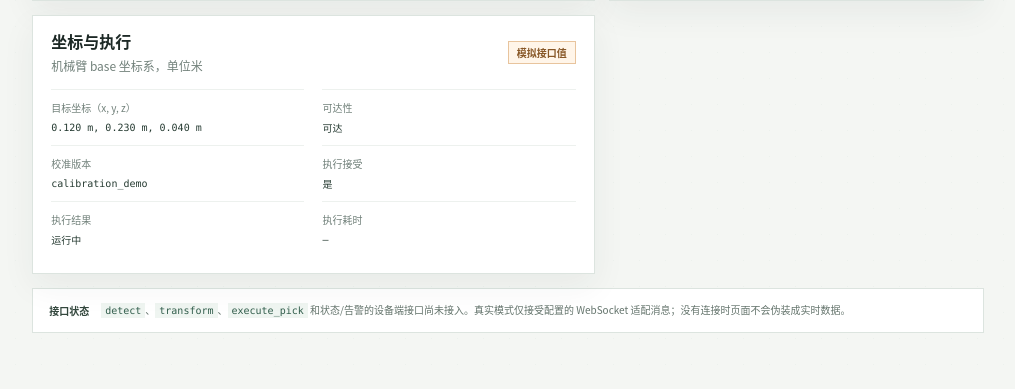
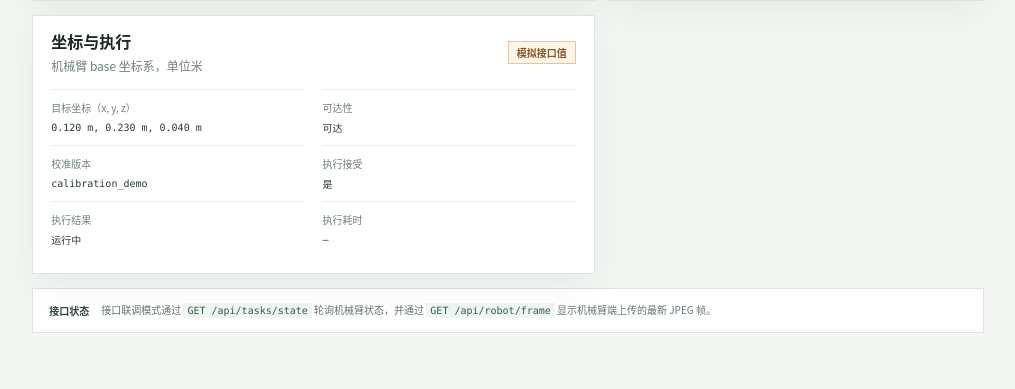
Before and after one commit to gengqi0807/cv-robotic-arm-waste-sorting-system, a Flask app: page /monitor in a window 1280 px wide. Shown: the part 806-1195 px from the top of the page, without its empty margins (245-1260 px from the left). Run offline with Flask 3, Linux system fonts and the light colour scheme.

Commit message:
前后端接口联调

```diff
--- a/app.py
+++ b/app.py
@@ -7,10 +7,34 @@ from datetime import date, datetime, time, timedelta, timezone
 from decimal import Decimal
 import io
 import math
+import os
+import hmac
+import threading
+import time as monotonic_time
+from pathlib import Path
 from typing import Any
+from uuid import uuid4
 
 from flask import Flask, Response, jsonify, redirect, render_template, request, url_for
 from werkzeug.exceptions import HTTPException
+
+
+def load_local_env() -> None:
+    """Load simple KEY=VALUE settings from the ignored local .env file."""
+    env_path = Path(__file__).with_name(".env")
+    if not env_path.is_file():
+        return
+    for line in env_path.read_text(encoding="utf-8").splitlines():
+        stripped = line.strip()
+        if not stripped or stripped.startswith("#") or "=" not in stripped:
+            continue
+        key, value = stripped.split("=", 1)
+        key, value = key.strip(), value.strip().strip("\"'")
+        if key:
+            os.environ.setdefault(key, value)
+
+
+load_local_env()
 
 from database import get_connection, load_db_config
 
@@ -36,6 +60,8 @@ CLASS_IDS = {"recyclable", "kitchen", "hazardous", "other"}
 MAX_RECENT_EVENTS = 500
 DEFAULT_PAGE_SIZE = 50
 MAX_PAGE_SIZE = 100
+TASK_STATES = {"idle", "running", "paused", "finished", "fault", "estop"}
+ROBOT_STATES = {"idle", "running", "paused", "fault", "estop"}
 
 
 class RequestError(ValueError):
@@ -169,12 +195,67 @@ def create_app(
 ) -> Flask:
     app = Flask(__name__)
     app.config.update(test_config or {})
+    app.config.setdefault("ROBOT_BRIDGE_TOKEN", os.environ.get("ROBOT_BRIDGE_TOKEN", ""))
+    bridge_lock = threading.RLock()
+    bridge = {
+        "task_id": None,
+        "task_state": "idle",
+        "robot_state": "idle",
+        "updated_at_ms": None,
+        "last_seen_monotonic": None,
+        "message": "等待机械臂连接。",
+        "detections": [],
+        "is_busy": False,
+        "last_command_seq": 0,
+        "latest_frame": None,
+        "latest_frame_id": None,
+        "latest_frame_timestamp_ms": None,
+        "commands": [],
+    }
+    app.extensions["robot_bridge"] = bridge
+    app.extensions["robot_bridge_lock"] = bridge_lock
     if connection_factory is None:
         db_config = load_db_config(app.config.get("DB_CONFIG_PATH"))
         connection_factory = lambda: get_connection(db_config)
 
     def open_connection() -> Any:
         return connection_factory()
+
+    def bridge_snapshot() -> dict[str, Any]:
+        with bridge_lock:
+            online = (
+                bridge["last_seen_monotonic"] is not None
+                and monotonic_time.monotonic() - bridge["last_seen_monotonic"] <= 5
+            )
+            return {
+                "task_id": bridge["task_id"],
+                "task_state": bridge["task_state"],
+                "robot_state": bridge["robot_state"] if online else "idle",
+                "device_online": online,
+                "timestamp_ms": bridge["updated_at_ms"],
+                "message": bridge["message"] if online else "机械臂未连接或心跳超时。",
+                "detections": list(bridge["detections"]),
+                "is_busy": bool(bridge["is_busy"]),
+                "last_command_seq": bridge["last_command_seq"],
+            }
+
+    def require_robot_token() -> tuple[Any, int] | None:
+        configured_token = app.config.get("ROBOT_BRIDGE_TOKEN")
+        if not isinstance(configured_token, str) or not configured_token:
+            return jsonify({"error": "服务端未配置 ROBOT_BRIDGE_TOKEN。"}), 503
+        supplied = request.headers.get("Authorization", "")
+        expected = f"Bearer {configured_token}"
+        if not hmac.compare_digest(supplied, expected):
+            return jsonify({"error": "设备认证失败。"}), 401
+        return None
+
+    def require_same_origin() -> tuple[Any, int] | None:
+        origin = request.headers.get("Origin")
+        if origin:
+            expected_origin = request.host_url.rstrip("/")
+            if not hmac.compare_digest(origin.rstrip("/"), expected_origin):
+                return jsonify({"error": "跨来源任务控制请求已拒绝。"}), 403
+        return None
 
     @app.get("/")
     def home_page() -> Response:
@@ -195,6 +276,162 @@ def create_app(
     @app.get("/monitor")
     def monitor_page() -> str:
         return render_template("monitor.html")
+
+    @app.post("/api/tasks/control")
+    def control_task() -> tuple[Any, int] | Any:
+        origin_error = require_same_origin()
+        if origin_error:
+            return origin_error
+        payload = request.get_json(silent=True)
+        if not isinstance(payload, dict):
+            raise RequestError("请求体必须是 JSON 对象。")
+        command = payload.get("command")
+        if command not in {"start", "pause", "resume", "finish"}:
+            raise RequestError("command 必须是 start、pause、resume 或 finish。")
+        for field, max_length in (("operator_id", 64), ("session_id", 64), ("request_id", 64)):
+            value = payload.get(field)
+            if not isinstance(value, str) or not value.strip() or len(value) > max_length:
+                raise RequestError(f"字段 {field} 必须是1到{max_length}个字符的非空字符串。")
+        if payload.get("task_mode") not in {"single", "continuous"}:
+            raise RequestError("task_mode 必须是 single 或 continuous。")
+
+        with bridge_lock:
+            online = (
+                bridge["last_seen_monotonic"] is not None
+                and monotonic_time.monotonic() - bridge["last_seen_monotonic"] <= 5
+            )
+            if not online:
+                return jsonify({"accepted": False, "reason_code": "ROBOT_OFFLINE", "message": "机械臂未在线，未发送任务命令。"}), 409
+            state = bridge["task_state"]
+            allowed = {
+                "start": {"idle", "finished"},
+                "pause": {"running"},
+                "resume": {"paused"},
+                "finish": {"running", "paused"},
+            }
+            if state not in allowed[command]:
+                return jsonify({"accepted": False, "reason_code": "INVALID_TRANSITION", "message": f"当前状态 {state} 不允许执行 {command}。"}), 409
+            task_id = uuid4().hex if command == "start" else bridge["task_id"]
+            next_state = {"start": "running", "pause": "paused", "resume": "running", "finish": "finished"}[command]
+            bridge["last_command_seq"] += 1
+            queued = {
+                "seq": bridge["last_command_seq"],
+                "command": command,
+                "task_id": task_id,
+                "task_mode": payload["task_mode"],
+                "created_at_ms": int(monotonic_time.time() * 1000),
+            }
+            bridge["commands"].append(queued)
+            bridge["commands"] = bridge["commands"][-100:]
+            bridge["task_id"] = task_id
+            bridge["task_state"] = next_state
+            bridge["updated_at_ms"] = queued["created_at_ms"]
+            bridge["message"] = f"任务命令已排队：{command}。"
+            result = bridge_snapshot()
+        return jsonify({"accepted": True, **result, "command_seq": queued["seq"]})
+
+    @app.get("/api/tasks/state")
+    def get_task_state() -> Any:
+        return jsonify(bridge_snapshot())
+
+    @app.post("/api/robot/connect")
+    def connect_robot() -> tuple[Any, int] | Any:
+        auth_error = require_robot_token()
+        if auth_error:
+            return auth_error
+        now_ms = int(monotonic_time.time() * 1000)
+        with bridge_lock:
+            bridge["last_seen_monotonic"] = monotonic_time.monotonic()
+            bridge["updated_at_ms"] = now_ms
+            bridge["robot_state"] = "idle"
+            bridge["is_busy"] = False
+            bridge["detections"] = []
+            bridge["message"] = "机械臂客户端已连接，等待任务启动。"
+            # 新进程从当前序号开始，避免重放上次进程遗留的启动命令。
+            cursor = bridge["last_command_seq"]
+        return jsonify({"after_seq": cursor, "timestamp_ms": now_ms})
+
+    @app.get("/api/robot/poll")
+    def poll_robot() -> tuple[Any, int] | Any:
+        auth_error = require_robot_token()
+        if auth_error:
+            return auth_error
+        try:
+            after_seq = int(request.args.get("after_seq", "0"))
+        except ValueError as error:
+            raise RequestError("after_seq 必须是非负整数。") from error
+        if after_seq < 0:
+            raise RequestError("after_seq 必须是非负整数。")
+        with bridge_lock:
+            bridge["last_seen_monotonic"] = monotonic_time.monotonic()
+            commands = [item for item in bridge["commands"] if item["seq"] > after_seq]
+            return jsonify({"commands": commands, "last_command_seq": bridge["last_command_seq"], "timestamp_ms": int(monotonic_time.time() * 1000)})
+
+    @app.post("/api/robot/status")
+    def report_robot_status() -> tuple[Any, int] | Any:
+        auth_error = require_robot_token()
+        if auth_error:
+            return auth_error
+        payload = request.get_json(silent=True)
+        if not isinstance(payload, dict):
+            raise RequestError("请求体必须是 JSON 对象。")
+        task_state = payload.get("task_state")
+        robot_state = payload.get("robot_state")
+        if task_state not in TASK_STATES or robot_state not in ROBOT_STATES:
+            raise RequestError("task_state 或 robot_state 无效。")
+        detections = payload.get("detections", [])
+        if not isinstance(detections, list) or len(detections) > 20 or any(not isinstance(item, str) or len(item) > 64 for item in detections):
+            raise RequestError("detections 必须是最多20个字符串组成的数组。")
+        is_busy = payload.get("is_busy", False)
+        if not isinstance(is_busy, bool):
+            raise RequestError("is_busy 必须是布尔值。")
+        message = payload.get("message", "")
+        if not isinstance(message, str) or len(message) > 256:
+            raise RequestError("message 必须是不超过256个字符的字符串。")
+        with bridge_lock:
+            bridge["task_state"] = task_state
+            bridge["robot_state"] = robot_state
+            bridge["task_id"] = payload.get("task_id") or bridge["task_id"]
+            bridge["detections"] = detections
+            bridge["is_busy"] = is_busy
+            bridge["message"] = message or "设备遥测正常。"
+            bridge["last_seen_monotonic"] = monotonic_time.monotonic()
+            bridge["updated_at_ms"] = int(monotonic_time.time() * 1000)
+        return jsonify({"accepted": True, "timestamp_ms": bridge["updated_at_ms"]})
+
+    @app.post("/api/robot/frame")
+    def upload_robot_frame() -> tuple[Any, int] | Any:
+        """接受机械臂端上传的最新 JPEG 帧，供监控页读取。"""
+        auth_error = require_robot_token()
+        if auth_error:
+            return auth_error
+        if request.mimetype != "image/jpeg":
+            return jsonify({"error": "视频帧必须使用 image/jpeg。"}), 415
+        frame = request.get_data(cache=False)
+        if not frame or len(frame) > 2 * 1024 * 1024:
+            return jsonify({"error": "视频帧为空或超过2MB。"}), 413
+        now_ms = int(monotonic_time.time() * 1000)
+        frame_id = request.headers.get("X-Frame-Id", f"frame_{now_ms}")[:64]
+        with bridge_lock:
+            bridge["latest_frame"] = frame
+            bridge["latest_frame_id"] = frame_id
+            bridge["latest_frame_timestamp_ms"] = now_ms
+            bridge["last_seen_monotonic"] = monotonic_time.monotonic()
+        return jsonify({"accepted": True, "frame_id": frame_id, "timestamp_ms": now_ms})
+
+    @app.get("/api/robot/frame")
+    def get_robot_frame() -> Response:
+        with bridge_lock:
+            frame = bridge["latest_frame"]
+            frame_id = bridge["latest_frame_id"]
+            timestamp_ms = bridge["latest_frame_timestamp_ms"]
+        if not frame:
+            return Response(status=204)
+        response = Response(frame, mimetype="image/jpeg")
+        response.headers["Cache-Control"] = "no-store, no-cache, must-revalidate"
+        response.headers["X-Frame-Id"] = frame_id or ""
+        response.headers["X-Frame-Timestamp-Ms"] = str(timestamp_ms or "")
+        return response
 
     @app.errorhandler(RequestError)
     def handle_request_error(error: RequestError) -> tuple[Any, int]:
@@ -367,4 +604,4 @@ app = create_app()
 
 
 if __name__ == "__main__":
-    app.run(host="127.0.0.1", port=5000, debug=False)
+    app.run(host=os.environ.get("FLASK_HOST", "0.0.0.0"), port=int(os.environ.get("FLASK_PORT", "5000")), debug=False)
--- a/static/js/monitor.js
+++ b/static/js/monitor.js
@@ -35,6 +35,8 @@ const elements = {
 
 let monitorMode = "mock";
 let monitorSocket = null;
+let monitorPollTimer = null;
+let framePollTimer = null;
 let demoFrame = 1;
 
 function localTime(timestampMs = Date.now()) {
@@ -144,6 +146,63 @@ function mockTick() {
   elements.cameraTimestamp.textContent = localTime(timestamp);
 }
 
+function clearLiveData() {
+  document.querySelector("#detected-class").textContent = "暂无设备识别";
+  document.querySelector("#detected-confidence").textContent = "—";
+  document.querySelector("#detected-pixel").textContent = "—";
+  document.querySelector("#detected-box").textContent = "—";
+  document.querySelector("#detected-frame").textContent = "—";
+  document.querySelector("#detected-duration").textContent = "—";
+  document.querySelector("#target-position").textContent = "—";
+  document.querySelector("#target-reachable").textContent = "—";
+  document.querySelector("#target-calibration").textContent = "—";
+  document.querySelector("#execute-accepted").textContent = "—";
+  document.querySelector("#execute-result").textContent = "—";
+  document.querySelector("#execute-duration").textContent = "—";
+  elements.detectSource.textContent = "暂无视觉数据";
+  elements.motionSource.textContent = "暂无执行数据";
+  elements.cameraLiveLabel.textContent = "无视频流";
+  elements.cameraSource.textContent = "无相机视频";
+  elements.cameraSourceDetail.textContent = "等待机械臂上传 JPEG 帧";
+  elements.cameraCaption.textContent = "连接后显示机械臂端实时上传画面";
+}
+
+async function pollMonitorState() {
+  if (monitorMode !== "live") return;
+  try {
+    const response = await fetch("/api/tasks/state", { headers: { Accept: "application/json" } });
+    const body = await response.json();
+    if (!response.ok) throw new Error(body.error || `状态查询失败（HTTP ${response.status}）`);
+    updateRobotState({ robot_state: body.robot_state, message: body.message, timestamp_ms: body.timestamp_ms, recoverable: body.robot_state !== "fault" });
+    if (body.detections && body.detections.length) updateDetection({ detections: body.detections }, "机械臂状态");
+    elements.error.hidden = true;
+  } catch (error) {
+    elements.error.textContent = `状态查询失败：${error.message}`;
+    elements.error.hidden = false;
+  }
+}
+
+async function pollRobotFrame() {
+  if (monitorMode !== "live") return;
+  const response = await fetch(`/api/robot/frame?t=${Date.now()}`, { cache: "no-store" });
+  if (response.status === 204) return;
+  if (!response.ok) throw new Error(`视频帧读取失败（HTTP ${response.status}）`);
+  const blob = await response.blob();
+  const objectUrl = URL.createObjectURL(blob);
+  const previousUrl = elements.image.dataset.objectUrl;
+  elements.image.src = objectUrl;
+  elements.image.dataset.objectUrl = objectUrl;
+  elements.image.hidden = false;
+  elements.scene.hidden = true;
+  if (previousUrl) URL.revokeObjectURL(previousUrl);
+  elements.cameraLiveLabel.textContent = "实时画面";
+  elements.cameraSource.textContent = "机械臂相机";
+  elements.cameraSourceDetail.textContent = "HTTP JPEG 帧";
+  elements.cameraCaption.textContent = "机械臂端实时上传画面";
+  elements.cameraTimestamp.textContent = localTime(response.headers.get("X-Frame-Timestamp-Ms") || Date.now());
+  elements.frameId.textContent = response.headers.get("X-Frame-Id") || "—";
+}
+
 function connectSocket() {
   const address = elements.wsUrl.value.trim();
   if (!address) {
@@ -198,9 +257,23 @@ document.querySelectorAll('input[name="monitor-mode"]').forEach((input) => {
     elements.modePill.textContent = live ? "接口联调" : "模拟数据";
     elements.modePill.classList.toggle("live", live);
     elements.modeDescription.textContent = live
-      ? "模拟刷新已停止；等待真实消息或配置的最近图片。"
+      ? "通过 HTTP 轮询机械臂状态，并读取机械臂端上传的最新 JPEG 帧。"
       : "画面、识别、坐标和执行状态均为本地演示值。";
     elements.connection.hidden = !live;
+    if (live) {
+      clearLiveData();
+      pollMonitorState();
+      pollRobotFrame().catch((error) => { elements.error.textContent = `视频帧读取失败：${error.message}`; elements.error.hidden = false; });
+      if (!monitorPollTimer) monitorPollTimer = window.setInterval(pollMonitorState, 1000);
+      if (!framePollTimer) framePollTimer = window.setInterval(() => pollRobotFrame().catch(() => {}), 500);
+    } else if (monitorPollTimer) {
+      window.clearInterval(monitorPollTimer);
+      monitorPollTimer = null;
+    }
+    if (!live && framePollTimer) {
+      window.clearInterval(framePollTimer);
+      framePollTimer = null;
+    }
     if (!live) {
       if (monitorSocket) monitorSocket.close();
       monitorSocket = null;
--- a/templates/monitor.html
+++ b/templates/monitor.html
@@ -105,7 +105,7 @@
 
       <section class="contract-note">
         <strong>接口状态</strong>
-        <span><code>detect</code>、<code>transform</code>、<code>execute_pick</code> 和状态/告警的设备端接口尚未接入。真实模式仅接受配置的 WebSocket 适配消息；没有连接时页面不会伪装成实时数据。</span>
+        <span>接口联调模式通过 <code>GET /api/tasks/state</code> 轮询机械臂状态，并通过 <code>GET /api/robot/frame</code> 显示机械臂端上传的最新 JPEG 帧。</span>
       </section>
     </main>
   </div>
--- a/templates/tasks.html
+++ b/templates/tasks.html
@@ -62,9 +62,7 @@
           <p class="error-message" id="task-error" role="alert" hidden></p>
           <form class="connection-form" id="control-config" hidden>
             <label class="filter-field"><span>任务控制接口地址</span><input id="control-url" type="url" value="/api/tasks/control" spellcheck="false"></label>
-            <label class="filter-field"><span>状态 WebSocket 地址（可选）</span><input id="control-ws-url" type="url" placeholder="ws://主机:端口/状态路径" spellcheck="false"></label>
-            <button class="button button-outline" id="connect-control-ws" type="button">连接状态流</button>
-            <span class="muted" id="control-ws-state">WebSocket 未连接</span>
+            <span class="muted">状态通过当前页面的 HTTP 接口每秒轮询。</span>
           </form>
         </section>
 
@@ -90,7 +88,7 @@
 
       <section class="contract-note">
         <strong>接口状态</strong>
-        <span>当前服务尚未实现 <code>POST /api/tasks/control</code> 和状态 WebSocket。接口联调模式会真实尝试请求，失败时不会回退为模拟成功。</span>
+        <span>接口联调模式通过 <code>POST /api/tasks/control</code> 控制，并轮询 <code>GET /api/tasks/state</code>；机械臂在线后才接受启动。</span>
       </section>
     </main>
   </div>
```
Also changed, not shown: static/js/tasks.js (+19 -27 lines), README.md, 2 other files.
